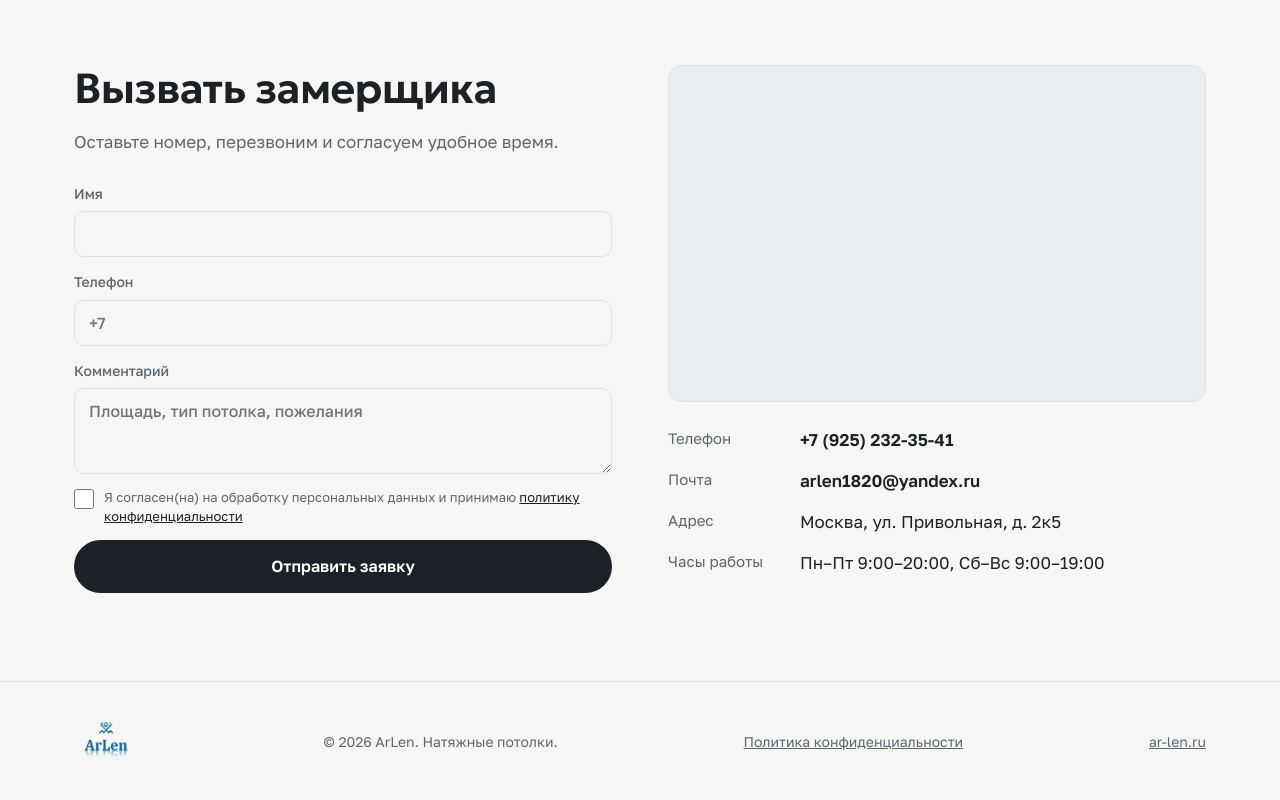
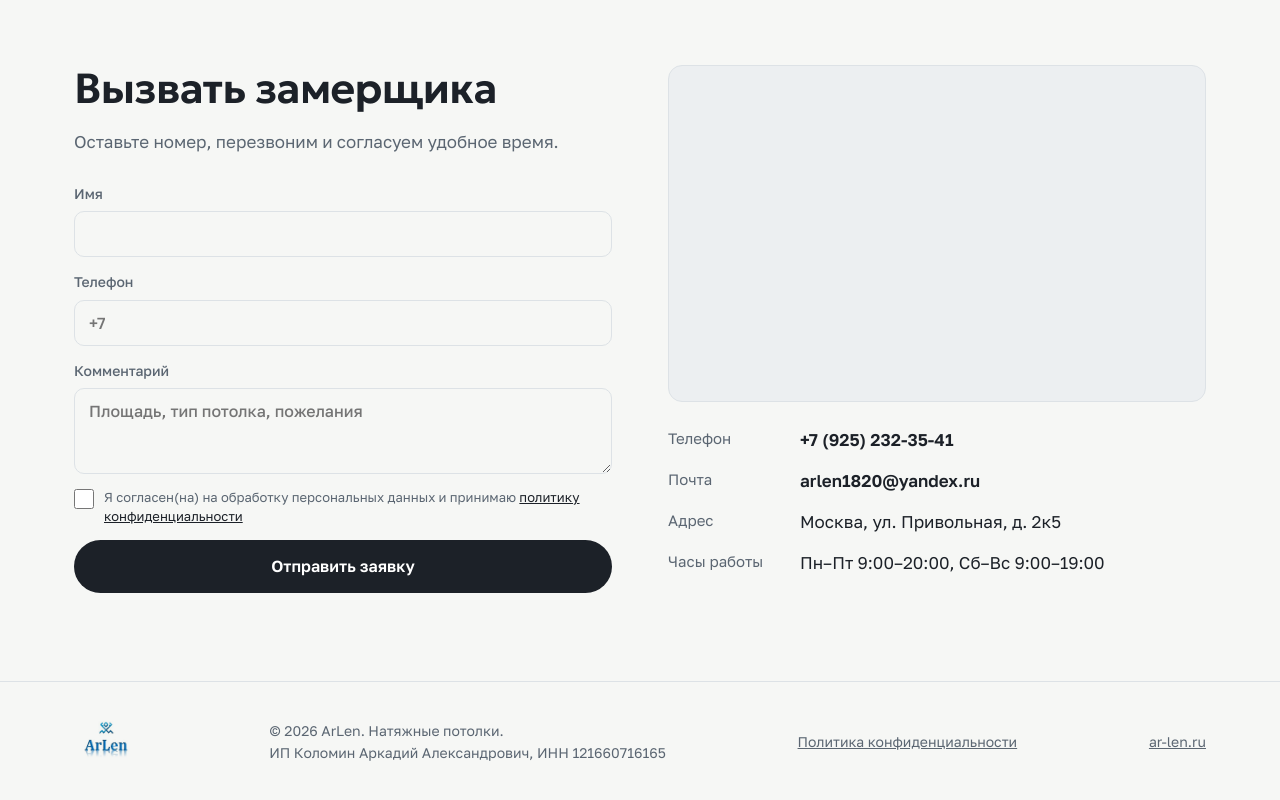
Before and after one commit to murzzsite/arlen-potolki, a plain HTML site: page index.html in a window 1280 px wide. Shown: the part 5157-5957 px from the top of the page. Drawn offline with Linux system fonts and the light colour scheme.

Commit message:
ФИО и ИНН ИП в политике, подвале и JSON-LD; DOMAIN_SWITCH.md
Co-Authored-By: Claude Sonnet 5.5 <noreply@anthropic.com>

```diff
--- a/index.html
+++ b/index.html
@@ -17,7 +17,7 @@
 <meta name="twitter:card" content="summary">
 <meta name="twitter:title" content="ArLen: натяжные потолки в Москве, расчёт цены онлайн">
 <meta name="twitter:description" content="Натяжные потолки в Москве: ПВХ, тканевые, парящие, фотопечать. Цена от 1 300 ₽/м², калькулятор на сайте, цена фиксируется в договоре.">
-<script type="application/ld+json">{"@context":"https://schema.org","@graph":[{"@type":"WebSite","@id":"https://murzzsite.github.io/arlen-potolki/#website","url":"https://murzzsite.github.io/arlen-potolki/","name":"ArLen","inLanguage":"ru-RU"},{"@type":"HomeAndConstructionBusiness","@id":"https://murzzsite.github.io/arlen-potolki/#business","name":"ArLen","description":"Натяжные потолки любой сложности: ПВХ, тканевые, фотопечать, парящие и двухуровневые.","url":"https://murzzsite.github.io/arlen-potolki/","logo":"https://murzzsite.github.io/arlen-potolki/img/logo.jpg","image":"https://murzzsite.github.io/arlen-potolki/img/logo.jpg","telephone":"+7 925 232-35-41","email":"arlen1820@yandex.ru","address":{"@type":"PostalAddress","streetAddress":"ул. Привольная, д. 2к5","addressLocality":"Москва","addressCountry":"RU"},"geo":{"@type":"GeoCoordinates","latitude":55.703352,"longitude":37.839785},"openingHoursSpecification":[{"@type":"OpeningHoursSpecification","dayOfWeek":["Monday","Tuesday","Wednesday","Thursday","Friday"],"opens":"09:00","closes":"20:00"},{"@type":"OpeningHoursSpecification","dayOfWeek":["Saturday","Sunday"],"opens":"09:00","closes":"19:00"}]}]}</script>
+<script type="application/ld+json">{"@context":"https://schema.org","@graph":[{"@type":"WebSite","@id":"https://murzzsite.github.io/arlen-potolki/#website","url":"https://murzzsite.github.io/arlen-potolki/","name":"ArLen","inLanguage":"ru-RU"},{"@type":"HomeAndConstructionBusiness","@id":"https://murzzsite.github.io/arlen-potolki/#business","name":"ArLen","legalName":"ИП Коломин Аркадий Александрович","taxID":"121660716165","description":"Натяжные потолки любой сложности: ПВХ, тканевые, фотопечать, парящие и двухуровневые.","url":"https://murzzsite.github.io/arlen-potolki/","logo":"https://murzzsite.github.io/arlen-potolki/img/logo.jpg","image":"https://murzzsite.github.io/arlen-potolki/img/logo.jpg","telephone":"+7 925 232-35-41","email":"arlen1820@yandex.ru","address":{"@type":"PostalAddress","streetAddress":"ул. Привольная, д. 2к5","addressLocality":"Москва","addressCountry":"RU"},"geo":{"@type":"GeoCoordinates","latitude":55.703352,"longitude":37.839785},"openingHoursSpecification":[{"@type":"OpeningHoursSpecification","dayOfWeek":["Monday","Tuesday","Wednesday","Thursday","Friday"],"opens":"09:00","closes":"20:00"},{"@type":"OpeningHoursSpecification","dayOfWeek":["Saturday","Sunday"],"opens":"09:00","closes":"19:00"}]}]}</script>
 <link rel="preconnect" href="https://fonts.googleapis.com">
 <link rel="preconnect" href="https://fonts.gstatic.com" crossorigin>
 <link href="https://fonts.googleapis.com/css2?family=Geologica:wght@400;500;600;700&family=Golos+Text:wght@400;500;600&display=swap" rel="stylesheet">
@@ -326,7 +326,7 @@
 <footer class="footer">
   <div class="container footer__inner">
     <a href="#top" class="logo logo--footer"><img src="img/logo.jpg" alt="ArLen — натяжные потолки"></a>
-    <p>© <span id="year"></span> ArLen. Натяжные потолки.</p>
+    <p>© <span id="year"></span> ArLen. Натяжные потолки.<br>ИП Коломин Аркадий Александрович, ИНН 121660716165</p>
     <a href="privacy.html">Политика конфиденциальности</a>
     <a href="https://ar-len.ru" rel="noopener">ar-len.ru</a>
   </div>
```
Also changed, not shown: privacy.html (+1 -1 lines), 1 other file.
